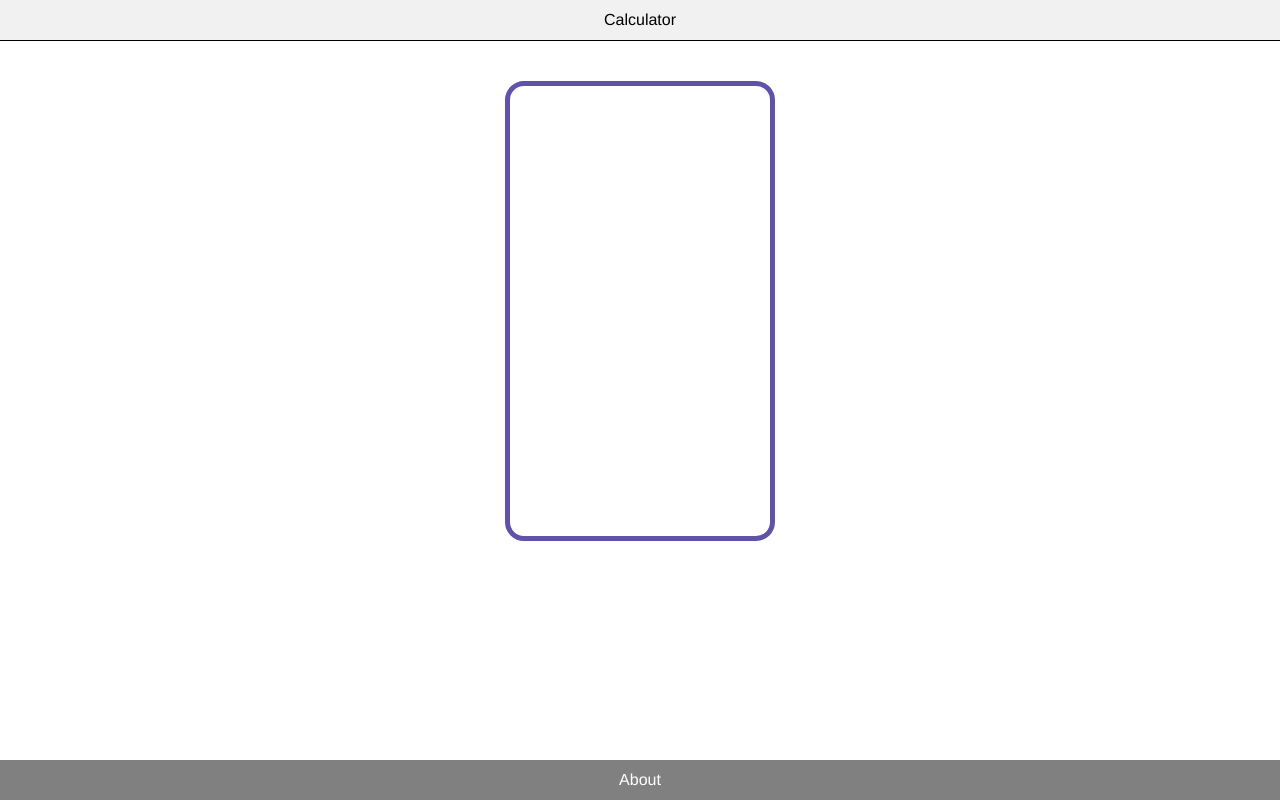
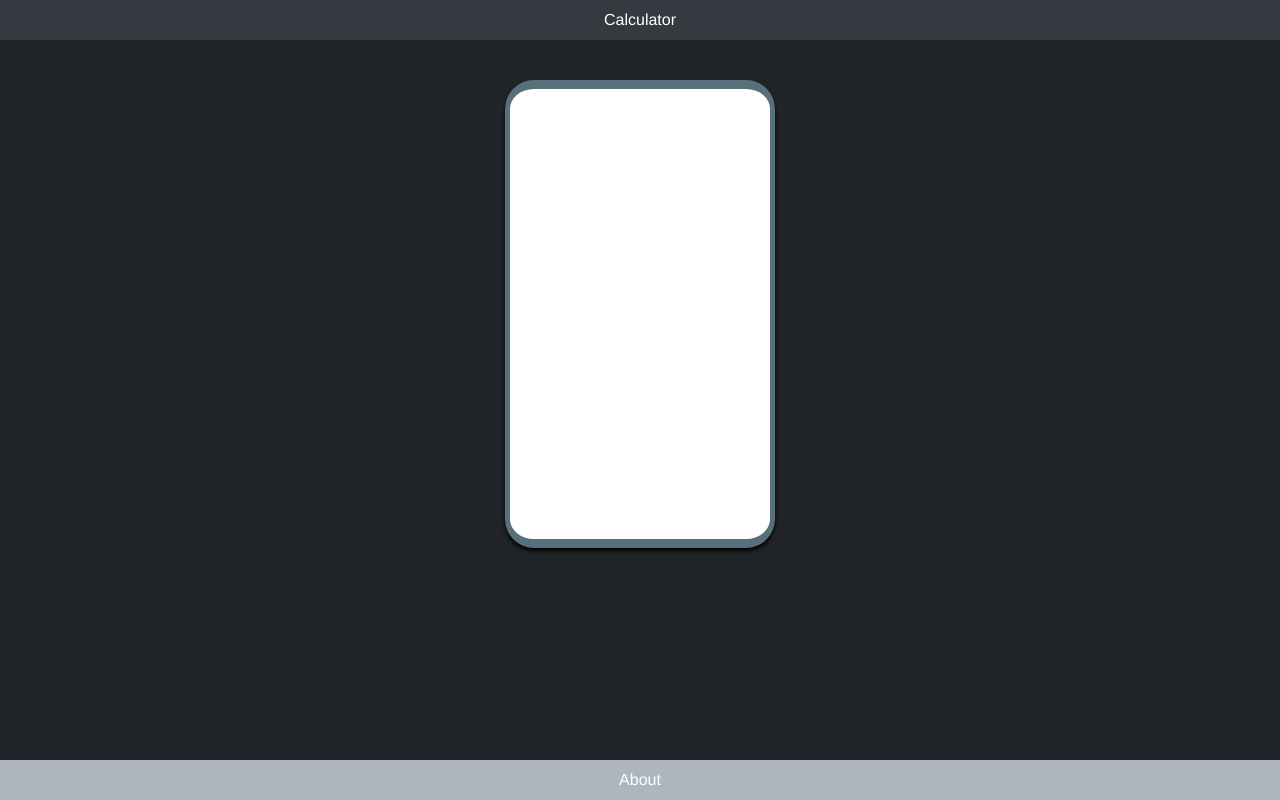
Before and after one commit to VishnuKun/calculator, a plain HTML site: page index.html in a window 1280 px wide. Drawn offline with Linux system fonts and the light colour scheme.

Commit message:
Changed colors plus added width to top and bottom of the border of box.

```diff
--- a/style/styles.css
+++ b/style/styles.css
@@ -8,16 +8,17 @@ body {
     height: 100vh;
     display: flex;
     flex-direction: column;
+    background-color: #212529;
 }
 
 #header {
     height: 40px;
     width: 100%;
-    background-color: rgb(241, 241, 241);
+    background-color: #343a40;
     display: flex;
     justify-content: center;
     align-items: center;
-    border-bottom: 1px solid black;
+    color: white;
 }
 
 #content {
@@ -25,19 +26,23 @@ body {
     justify-content: center;
     margin-top: 40px;
     margin-bottom: 40px;
+    background-color: #;
 }
 
 #box {
     background-color: rgb(255, 255, 255);
     height: 450px;
     width: 260px;
-    border: 5px solid rgb(95, 82, 169);
-    border-radius: 19px;
+    border: 5px solid #586f7c;
+    border-radius: 29px;
+    border-top: 9px solid #586f7c;
+    border-bottom: 9px solid #586f7c;
+    box-shadow: 0px 3px 4px black;
 }
 
 
 #footer {
-    background-color: gray;
+    background-color: #adb5bd;
     height: 40px;
     width: 100%;
     margin-top: auto;
```
